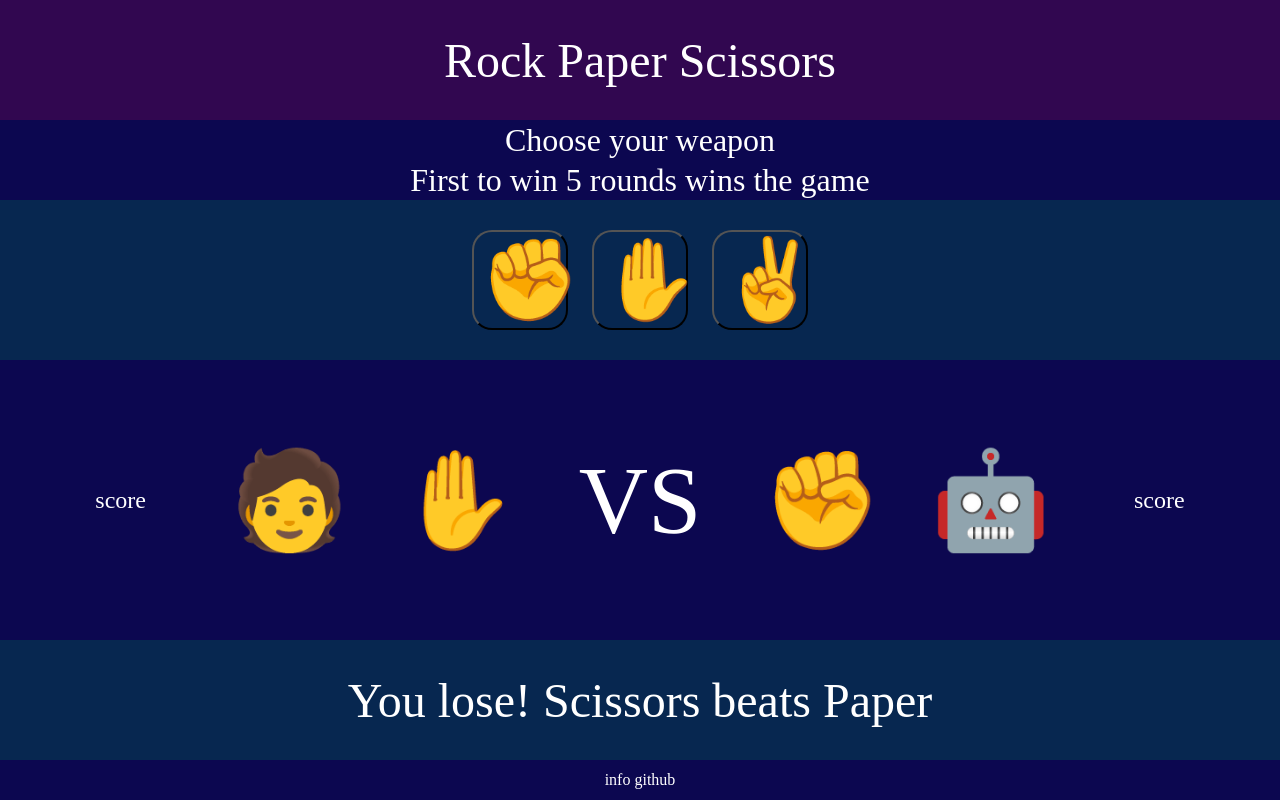
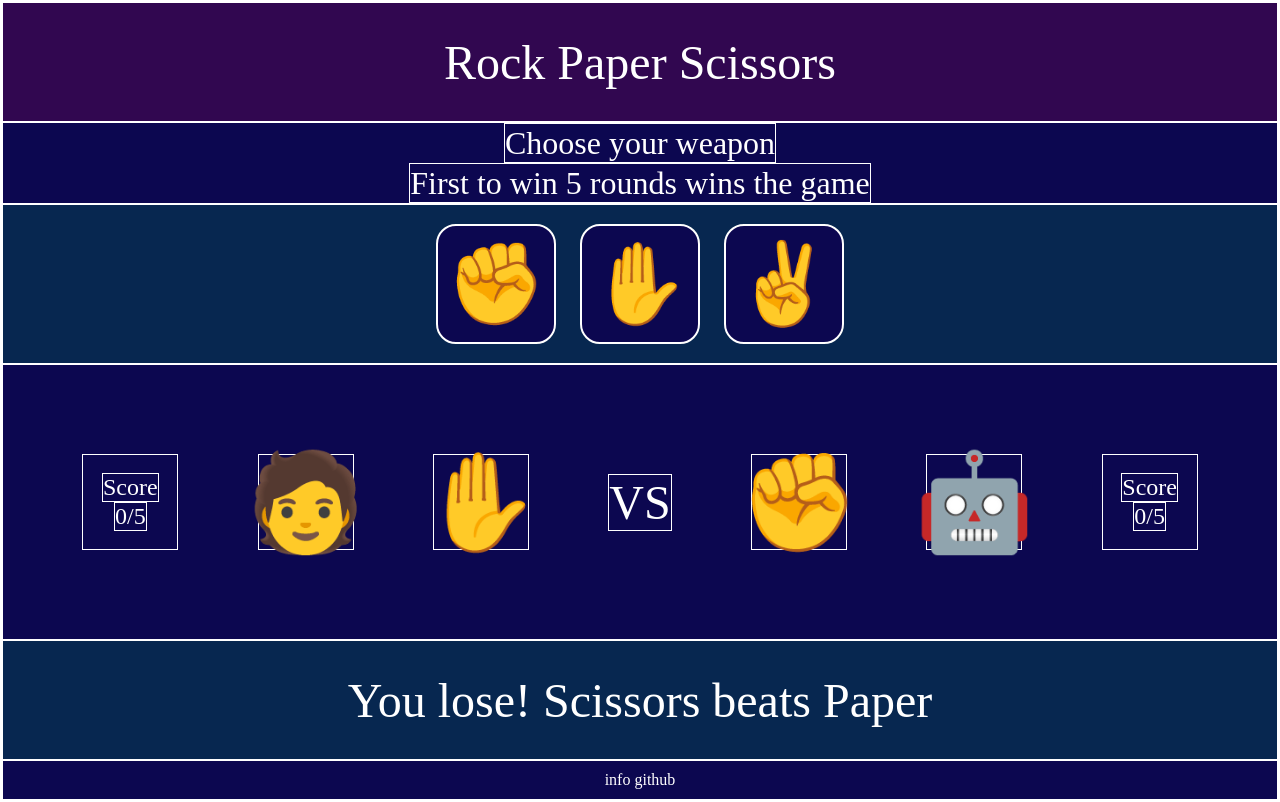
Before and after one commit to MorelliCode/rock-paper-scissors, a plain HTML site: page index.html in a window 1280 px wide. Drawn offline with Linux system fonts and the light colour scheme.

Commit message:
Add score number and button style.

```diff
--- a/index.html
+++ b/index.html
@@ -19,13 +19,19 @@
         <button>✌</button>
     </div>
     <div class="ui">
-        <div class="player score"> score</div>
+        <div class="player score">
+            <p>Score</p>
+            <p>0/5</p>
+        </div>
         <div class="player thumbnail">🧑</div>
         <div class=" player selection">✋</div>
         <div class="vs"> VS</div>
         <div class="pc selection">✊</div>
         <div class=" pc thumbnail">🤖</div>
-        <div class=" pc score"> score</div>
+        <div class=" pc score">
+            <p>Score</p>
+            <p>0/5</p>
+        </div>
     </div>
     <div class="message">You lose! Scissors beats Paper</div>
     <div class="footer">info github </div>
--- a/style.css
+++ b/style.css
@@ -1,5 +1,5 @@
 * {
-    //border: 1px solid white;
+    border: 1px solid white;
     text-align: center;
     box-sizing: border-box;
     color: white;
@@ -17,6 +17,11 @@ body {
     flex-direction: column;
     justify-content: space-between;
 
+}
+
+p {
+    padding: 0;
+    margin: 0;
 }
 
 div {
@@ -60,11 +65,19 @@ div {
 }
 
 .weapons button {
+    border: 2px solid white;
+    display: flex;
+    justify-content: center;
+    align-items: center;
     font-size: 5em;
-    width: 1.2em;
-    background-color: #072750;
+    height: 1.5em;
+    width: 1.5em;
+    background-color: #0c0750;
     border-radius: 20px;
+}
 
+.weapons button:hover {
+    border: 3px solid yellow;
 }
 
 .ui {
@@ -87,8 +100,15 @@ div {
     width: 12vh;
 }
 
+.vs {
+    font-size: .5em;
+}
+
 .score {
     font-size: 24px;
+    align-items: center;
+    flex-direction: column;
+    justify-content: center;
 }
 
 
```
